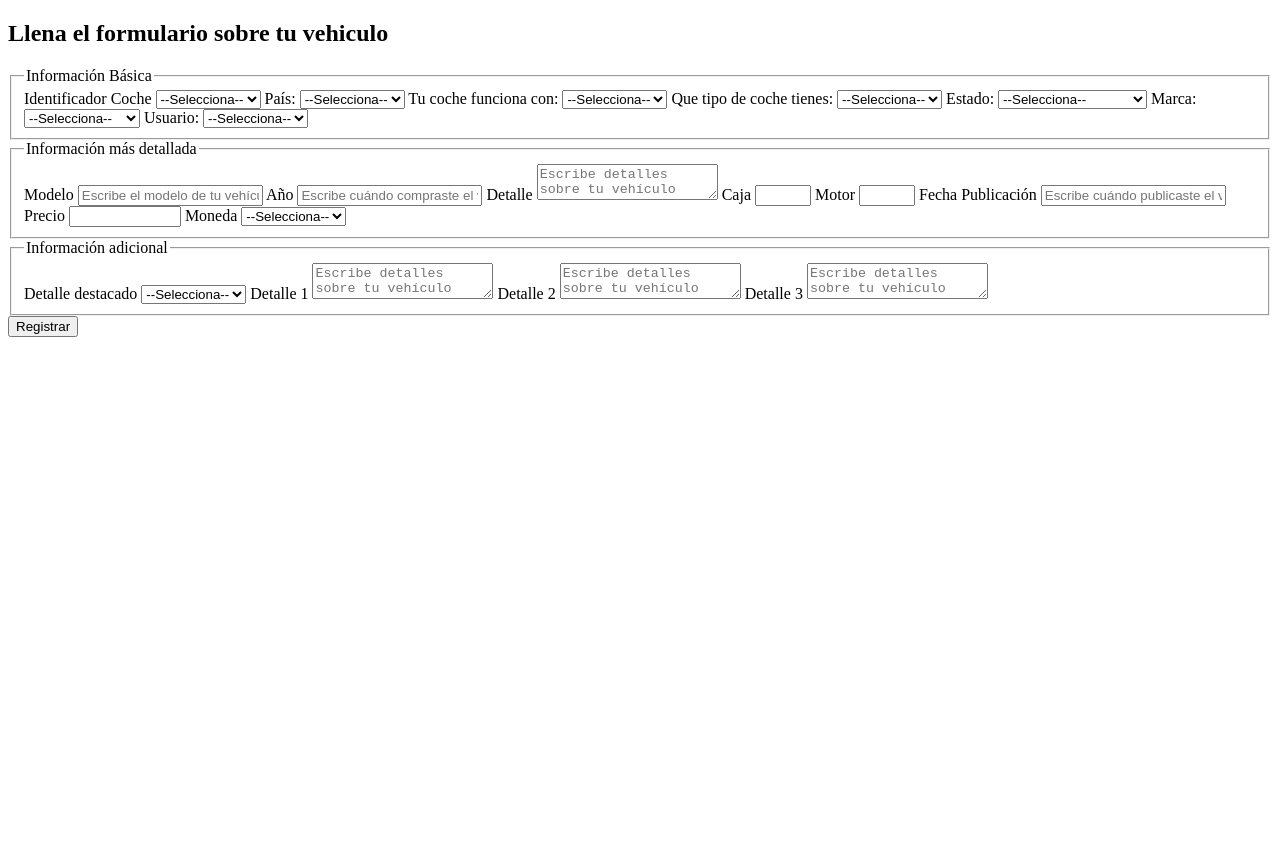
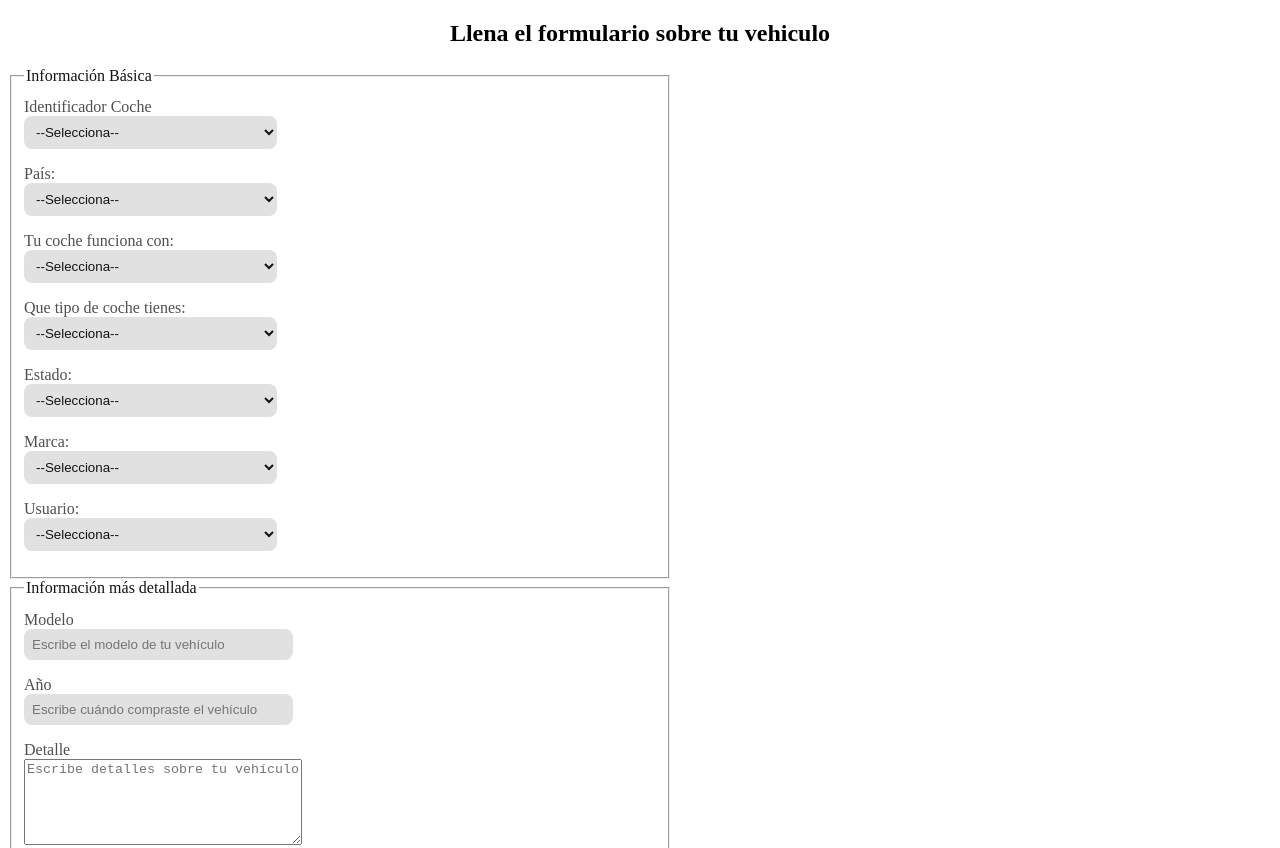
Before and after one commit to MiguelOquendoRincon/TalleresWeb, a plain HTML site: page Taller4/carcss.html in a window 1280 px wide. Shown: the top 848 px of the page. Before the commit the page ends 800 px from the top, so only its background shows below. Drawn offline with Linux system fonts and the light colour scheme.

Commit message:
carcss.html listo

```diff
--- a/Taller4/carcss.html
+++ b/Taller4/carcss.html
@@ -4,12 +4,14 @@
 <head>
     <meta name="viewport" content="width=device-width, initial-scale=1.0">
     <title>Formulario Vehiculo CSS</title>
-    <!--<link rel="stylesheet" href="css/normalize.css">-->
+    <link rel="stylesheet" href="style/style.css">
 </head>
 
 <body>
     <main>
-        <h2>Llena el formulario sobre tu vehiculo</h2>
+        <center>
+            <h2>Llena el formulario sobre tu vehiculo</h2>
+        </center>
         <form method="POST">
             <fieldset>
                 <legend>Información Básica</legend>
@@ -133,7 +135,7 @@
                 <textarea id="cc_pic03" placeholder="Escribe detalles sobre tu vehículo"></textarea>
             </fieldset>
 
-            <input type="submit" value="Registrar">
+            <input type="submit" class="boton" value="Registrar">
         </form>
         <!--Crea el formulario-->
     </main>
--- /dev/null
+++ b/Taller4/style/style.css
@@ -0,0 +1,52 @@
+form {
+    font-size: 1rem;
+    color: #4f4f4f;
+}
+
+legend {
+    font-size: 1rem;
+    color: rgb(19, 19, 19);
+}
+
+label {
+    font-weight: 400;
+    font-size: 1rem;
+    margin-top: 0.5rem;
+    display: block;
+    /*Permite que se desplieguen de manera vertical los formularios*/
+}
+
+textarea {
+    height: 5rem;
+    width: 17rem;
+}
+
+select,
+input {
+    padding: 0.5rem;
+    display: block;
+    width: 40%;
+    background-color: #e1e1e1;
+    margin-bottom: 1rem;
+    border: none;
+    border-radius: 0.5rem;
+    color: rgb(19, 19, 19);
+}
+
+fieldset {
+    width: 50%;
+}
+
+.boton {
+    color: white;
+    background-color: rgb(20, 160, 1);
+    font-weight: 400;
+    text-decoration: none;
+    font-size: 1rem;
+    padding: 0.5rem 2rem;
+    width: 20%;
+    margin-top: 1rem;
+    text-align: center;
+    border: none;
+    border-radius: 0.5rem;
+}
```
